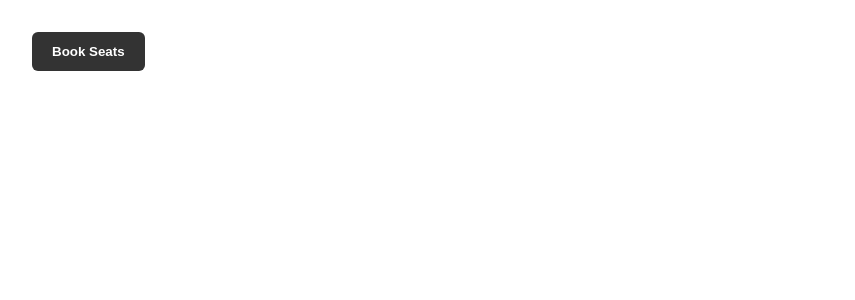
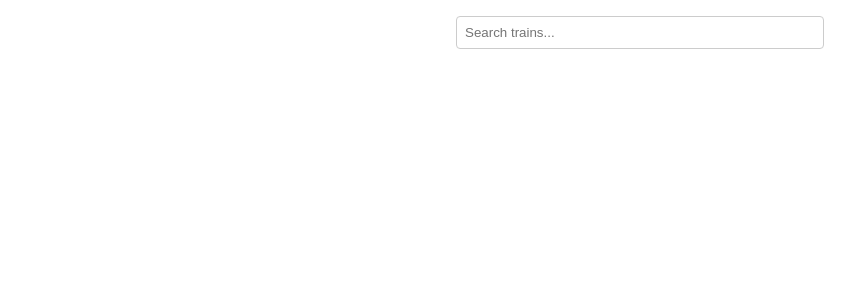
Before and after one commit to pRakesh15/MachineCoding-React-, a Next.js app: page / in a window 1280 px wide. Shown: the top 300 px of the page, without its empty margins (0-855 px from the left). Built offline with nearby package versions, Linux system fonts and the light colour scheme.

Commit message:
add search by referance

```diff
--- a/src/app/page.js
+++ b/src/app/page.js
@@ -1,14 +1,14 @@
 "use client";
 
-import Modal from "@/component/Modal";
-// import Search from "@/component/Search";
+// import Modal from "@/component/Modal";
+import Search from "@/component/Search";
 // import ToastComponent from "@/component/ToastComponent";
 export default function Home() {
   return (
     <div>
       {/*  <ToastComponent />*/}
-      {/*   <Search/>*/}
-      <Modal/>
+       <Search/>
+      {/*   <Modal/>*/}
     </div>
   );
 }
--- a/src/component/subComponent/OpenModal.js
+++ b/src/component/subComponent/OpenModal.js
@@ -1,42 +1,51 @@
-import React from 'react'
+import React from "react";
 
-const OpenModal = ({isOpen,onClose,children}) => {
-    if(!isOpen) return null //here we heck if the open modal command is false then we have to return null.
+const OpenModal = ({ isOpen, onClose, children }) => {
+  if (!isOpen) return null; //here we heck if the open modal command is false then we have to return null.
   return (
-
     <div style={styles.backdrop}>
       <div style={styles.modal}>
         <div>{children}</div>
         <div style={styles.actions}>
-      <button onClick={onClose} style={styles.button}>Cancel</button>
-      <div>
-      this is the modal what i can open
-      </div>
-
+          <button onClick={onClose} style={styles.button}>
+            Cancel
+          </button>
+          <div>this is the modal what i can open</div>
         </div>
       </div>
     </div>
+  );
+};
 
-  )
-}
-
-
-export default OpenModal
-
+export default OpenModal;
 
 const styles = {
   backdrop: {
-      position: "fixed", top: 0, left: 0, right: 0, bottom: 0,
-      background: "rgba(0,0,0,0.5)", display: "flex",
-      alignItems: "center", justifyContent: "center"
+    position: "fixed",
+    top: 0,
+    left: 0,
+    right: 0,
+    bottom: 0,
+    background: "rgba(0,0,0,0.5)",
+    display: "flex",
+    alignItems: "center",
+    justifyContent: "center",
   },
   modal: {
-      background: "#fff", padding: "1.5rem", borderRadius: "8px", width: "300px"
+    background: "#fff",
+    padding: "1.5rem",
+    borderRadius: "8px",
+    width: "300px",
   },
   actions: {
-      marginTop: "1rem", display: "flex", justifyContent: "space-between"
+    marginTop: "1rem",
+    display: "flex",
+    justifyContent: "space-between",
   },
   button: {
-      padding: "0.5rem 1rem", border: "none", borderRadius: "4px", cursor: "pointer"
-    }
+    padding: "0.5rem 1rem",
+    border: "none",
+    borderRadius: "4px",
+    cursor: "pointer",
+  },
 };
```
Also changed, not shown: src/app/protectedRout/page.jsx (+13 -19 lines), src/component/SearchWithRef.js (added). Lines whose indentation alone changed are shown as unchanged.
